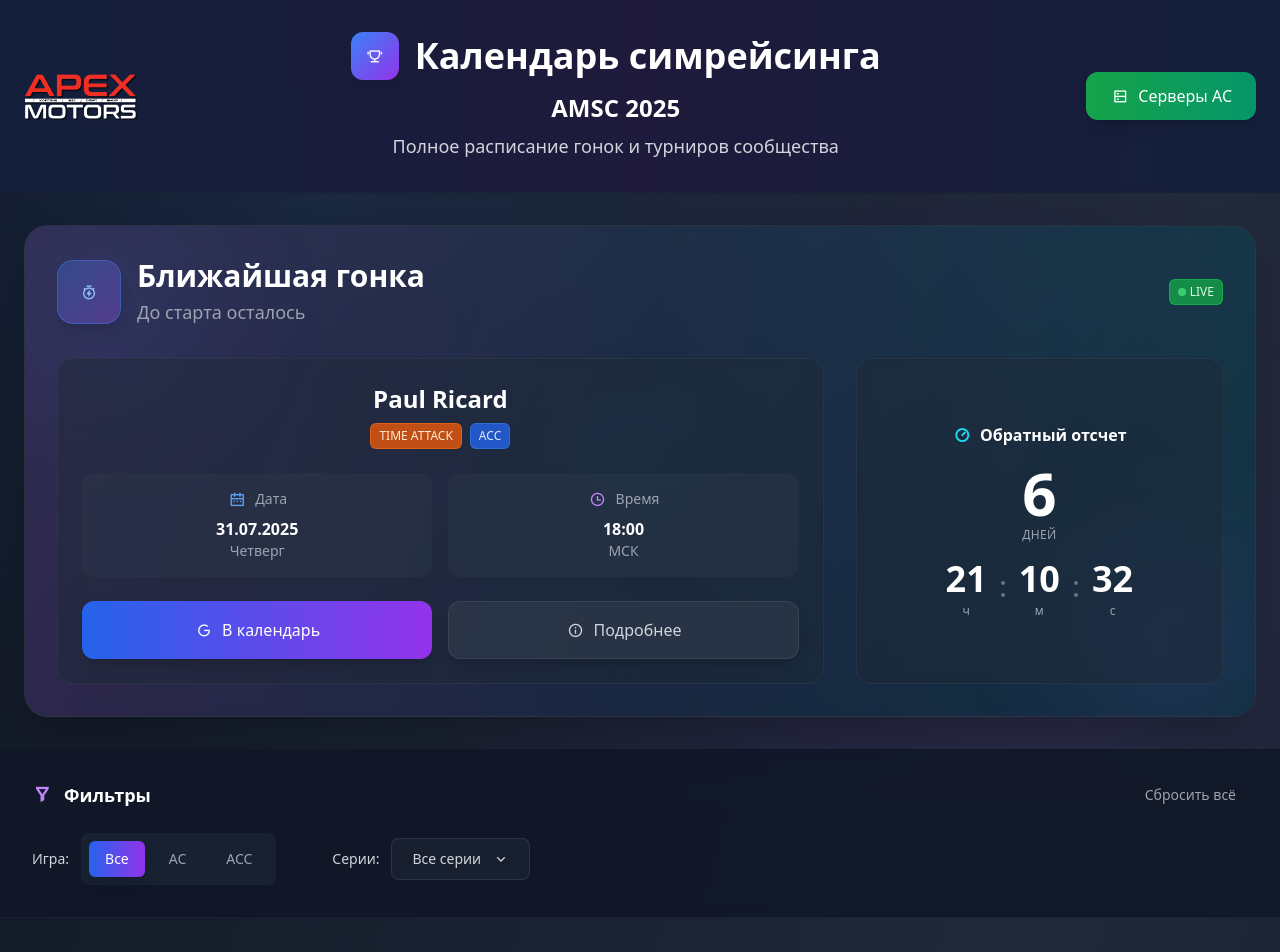
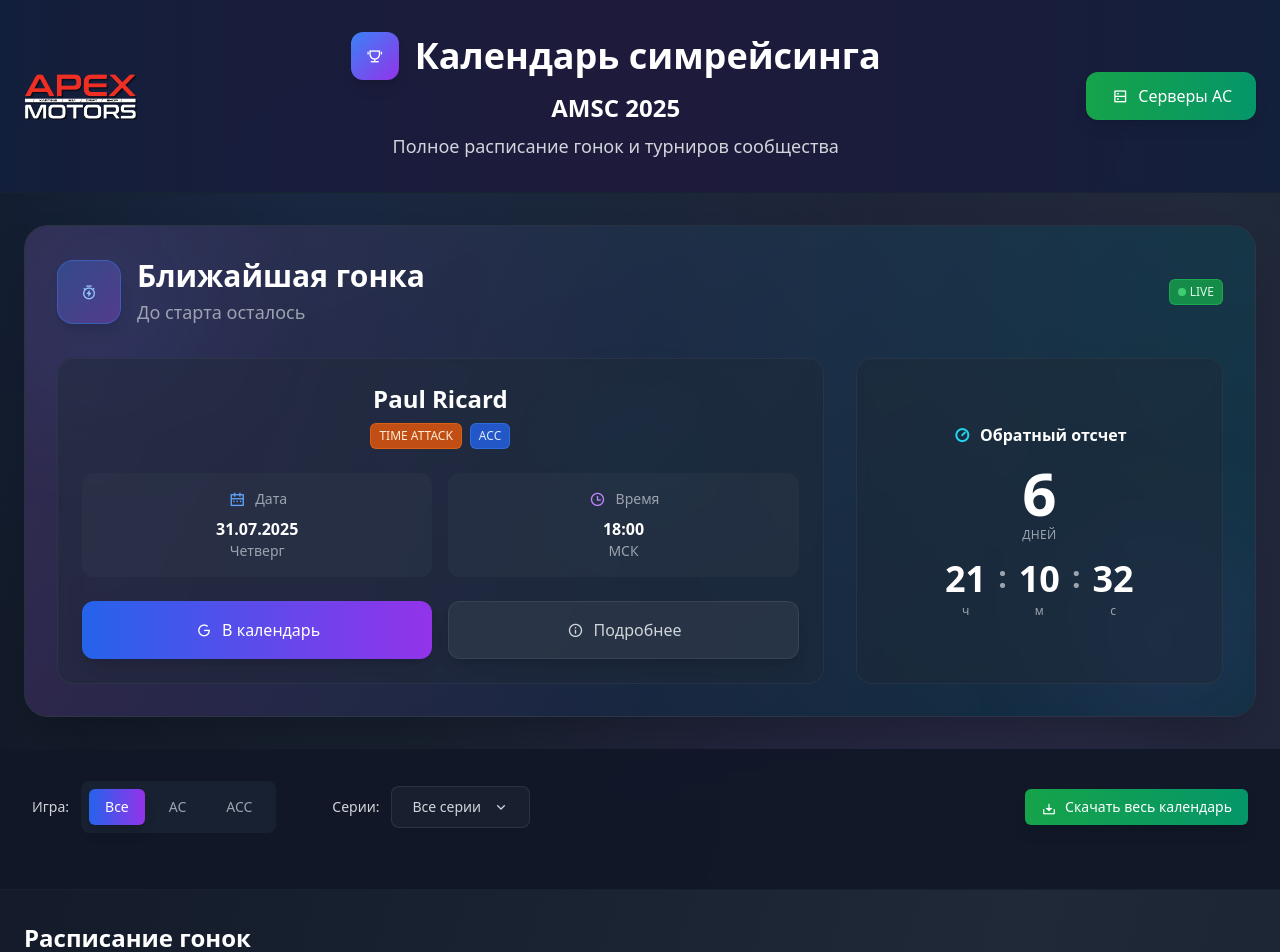
Before and after one commit to apexmotorssimclub/amsc-calendar, a Next.js app: page / in a window 1280 px wide. Shown: the top 952 px of the page. Built offline with nearby package versions, Linux system fonts and the light colour scheme.

Commit message:
Реализовано скачивание календаря .ics и улучшено выравнивание двоеточий в таймере

```diff
--- a/app/data/championships.ts
+++ b/app/data/championships.ts
@@ -18,7 +18,7 @@
     name: 'TIME ATTACK',
     description: 'Индивидуальные заезды на лучшее время',
     registration: 'Регистрация на каждый этап отдельно',
-    telegramContact: '@timeattack_manager',
+    telegramContact: '@amsimclub_team',
     telegramChannel: 'https://yoklmnracing.ru/c/442',
     prizes: 'По результатам чемпионата кубки',
     participants: 'До 100 на каждый этап',
@@ -31,7 +31,7 @@
     name: 'GT3',
     description: 'Командные и индивидуальный чемпионат GT3',
     registration: 'Поздняя регистрация доступна',
-    telegramContact: '@gt3_manager',
+    telegramContact: '@amsimclub_team',
     telegramChannel: 'https://yoklmnracing.ru/c/396',
     prizes: 'Кубки и денежные сертификаты каждый этап',
     participants: 'До 50',
@@ -44,7 +44,7 @@
     name: 'Туринг Дивизион А',
     description: 'Туринговые гонки на AC',
     registration: 'Лист ожидания',
-    telegramContact: '@touring_manager',
+    telegramContact: '@amsimclub_team',
     telegramChannel: 'https://yoklmnracing.ru/c/403',
     prizes: 'Кубки, медали и сертификаты каждый этап',
     participants: '20',
@@ -57,7 +57,7 @@
     name: 'Туринг Дивизион Б',
     description: 'Туринговые гонки на AC',
     registration: 'Лист ожидания',
-    telegramContact: '@touring_manager',
+    telegramContact: '@amsimclub_team',
     telegramChannel: 'https://yoklmnracing.ru/c/422',
     prizes: 'Медали каждый этап',
     participants: '30',
--- a/components/CalendarFilters.tsx
+++ b/components/CalendarFilters.tsx
@@ -4,6 +4,7 @@
 import { useState } from 'react';
 import { getChampionshipBySeries } from '../app/data/championships';
 import ChampionshipModal from './ChampionshipModal';
+import { races } from '../app/data/races';
 
 interface CalendarFiltersProps {
   series: string[];
@@ -80,22 +81,45 @@
     }
   };
 
+  const downloadCalendar = () => {
+    // Генерация ICS-файла
+    const pad = (num: number) => num.toString().padStart(2, '0');
+    const events = races.map(race => {
+      // Формат даты: 20250522T180000Z
+      const [day, month, year] = race.date.split('.');
+      const [hour, minute] = race.time.split(':');
+      // Начало события в UTC (МСК -3)
+      const start = new Date(Date.UTC(
+        parseInt(year),
+        parseInt(month) - 1,
+        parseInt(day),
+        parseInt(hour) - 3,
+        parseInt(minute)
+      ));
+      const end = new Date(start.getTime() + 2 * 60 * 60 * 1000); // +2 часа
+      const dtStart = `${start.getUTCFullYear()}${pad(start.getUTCMonth() + 1)}${pad(start.getUTCDate())}T${pad(start.getUTCHours())}${pad(start.getUTCMinutes())}00Z`;
+      const dtEnd = `${end.getUTCFullYear()}${pad(end.getUTCMonth() + 1)}${pad(end.getUTCDate())}T${pad(end.getUTCHours())}${pad(end.getUTCMinutes())}00Z`;
+      return `BEGIN:VEVENT\nSUMMARY:${race.series} - ${race.stage}\nDTSTART:${dtStart}\nDTEND:${dtEnd}\nDESCRIPTION:Гонка AMSC на трассе ${race.stage}. Время: ${race.time} (МСК)\nLOCATION:${race.stage}\nEND:VEVENT`;
+    });
+    const ics = `BEGIN:VCALENDAR\nVERSION:2.0\nCALSCALE:GREGORIAN\nPRODID:-//AMSC Calendar//RU\n${events.join('\n')}\nEND:VCALENDAR`;
+    // Скачивание файла
+    const blob = new Blob([ics.replace(/\\n/g, '\r\n')], { type: 'text/calendar' });
+    const url = URL.createObjectURL(blob);
+    const a = document.createElement('a');
+    a.href = url;
+    a.download = 'amsc-calendar.ics';
+    document.body.appendChild(a);
+    a.click();
+    setTimeout(() => {
+      document.body.removeChild(a);
+      URL.revokeObjectURL(url);
+    }, 0);
+  };
+
   return (
     <div className="bg-gray-900/95 backdrop-blur-sm border-b border-gray-800/60">
       <div className="max-w-7xl mx-auto px-4 py-6 md:px-8 md:py-8">
-        <div className="flex flex-col gap-4 md:flex-row md:items-center md:justify-between mb-6">
-          <h3 className="text-lg font-semibold text-white flex items-center">
-            <i className="ri-filter-2-line w-5 h-5 flex items-center justify-center mr-3 text-purple-400"></i>
-            Фильтры
-          </h3>
-          <button
-            onClick={clearFilters}
-            className="text-sm text-gray-400 hover:text-white cursor-pointer font-medium transition-colors duration-200 px-3 py-1 rounded-md hover:bg-gray-800/60"
-          >
-            Сбросить всё
-          </button>
-        </div>
-
+        <div className="flex flex-col md:flex-row md:items-center md:justify-between mb-6 gap-4 md:gap-0">
           <div className="flex flex-col gap-6 md:flex-row md:items-center md:space-x-8">
             {/* Быстрый фильтр по играм */}
             <div className="flex items-center space-x-3">
@@ -133,7 +157,6 @@
                 </button>
               </div>
             </div>
-
             {/* Фильтр по сериям */}
             <div className="flex items-center space-x-3">
               <span className="text-sm font-medium text-gray-300">Серии:</span>
@@ -206,6 +229,17 @@
               </div>
             </div>
           </div>
+          {/* Кнопка скачать календарь (адаптивно, всегда под фильтрами на мобилке) */}
+          <div className="flex items-center mt-4 md:mt-0 md:justify-end">
+            <button
+              onClick={downloadCalendar}
+              className="px-4 py-2 rounded-md bg-gradient-to-r from-green-600 to-emerald-600 text-white font-medium shadow-lg hover:from-green-700 hover:to-emerald-700 transition-all duration-200 text-sm flex items-center gap-2"
+            >
+              <i className="ri-download-2-line w-4 h-4"></i>
+              Скачать весь календарь
+            </button>
+          </div>
+        </div>
 
         {/* Активные фильтры */}
         {selectedSeries.length > 0 && selectedSeries.length < series.length && (
--- a/components/NextRaceCountdown.tsx
+++ b/components/NextRaceCountdown.tsx
@@ -269,13 +269,8 @@
                       </span>
                       <span className="text-xs text-gray-400 mt-1">ч</span>
                     </div>
-                    {/* Двоеточие */}
-                    <span className="flex flex-col items-center justify-center mx-1">
-                      <svg width="8" height="32" viewBox="0 0 8 32" fill="none" xmlns="http://www.w3.org/2000/svg">
-                        <circle cx="4" cy="10" r="2" fill="#6B7280" />
-                        <circle cx="4" cy="22" r="2" fill="#6B7280" />
-                      </svg>
-                    </span>
+                    {/* Двоеточие текстовое */}
+                    <span className="text-xl md:text-3xl font-bold text-gray-400 tabular-nums align-middle leading-[1] mx-1 relative -top-3">:</span>
                     {/* Минуты */}
                     <div className="flex flex-col items-center">
                       <span className="text-2xl md:text-4xl font-bold text-white tabular-nums leading-[1] align-middle mx-2" suppressHydrationWarning={true}>
@@ -283,13 +278,8 @@
                       </span>
                       <span className="text-xs text-gray-400 mt-1">м</span>
                     </div>
-                    {/* Двоеточие */}
-                    <span className="flex flex-col items-center justify-center mx-1">
-                      <svg width="8" height="32" viewBox="0 0 8 32" fill="none" xmlns="http://www.w3.org/2000/svg">
-                        <circle cx="4" cy="10" r="2" fill="#6B7280" />
-                        <circle cx="4" cy="22" r="2" fill="#6B7280" />
-                      </svg>
-                    </span>
+                    {/* Двоеточие текстовое */}
+                    <span className="text-xl md:text-3xl font-bold text-gray-400 tabular-nums align-middle leading-[1] mx-1 relative -top-3">:</span>
                     {/* Секунды */}
                     <div className="flex flex-col items-center">
                       <span className="text-2xl md:text-4xl font-bold text-white tabular-nums leading-[1] align-middle mx-2" suppressHydrationWarning={true}>
```
Lines whose indentation alone changed are shown as unchanged.
